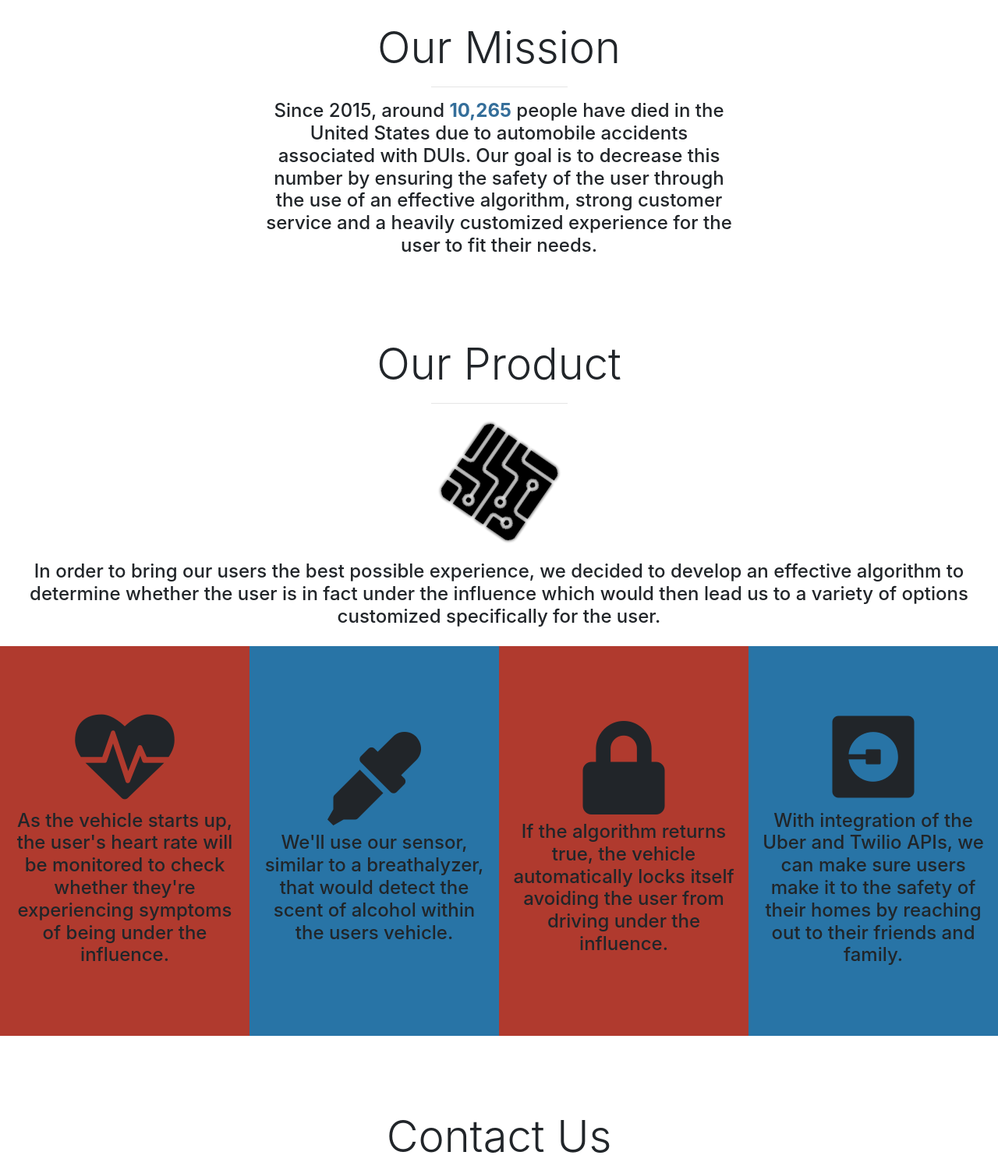
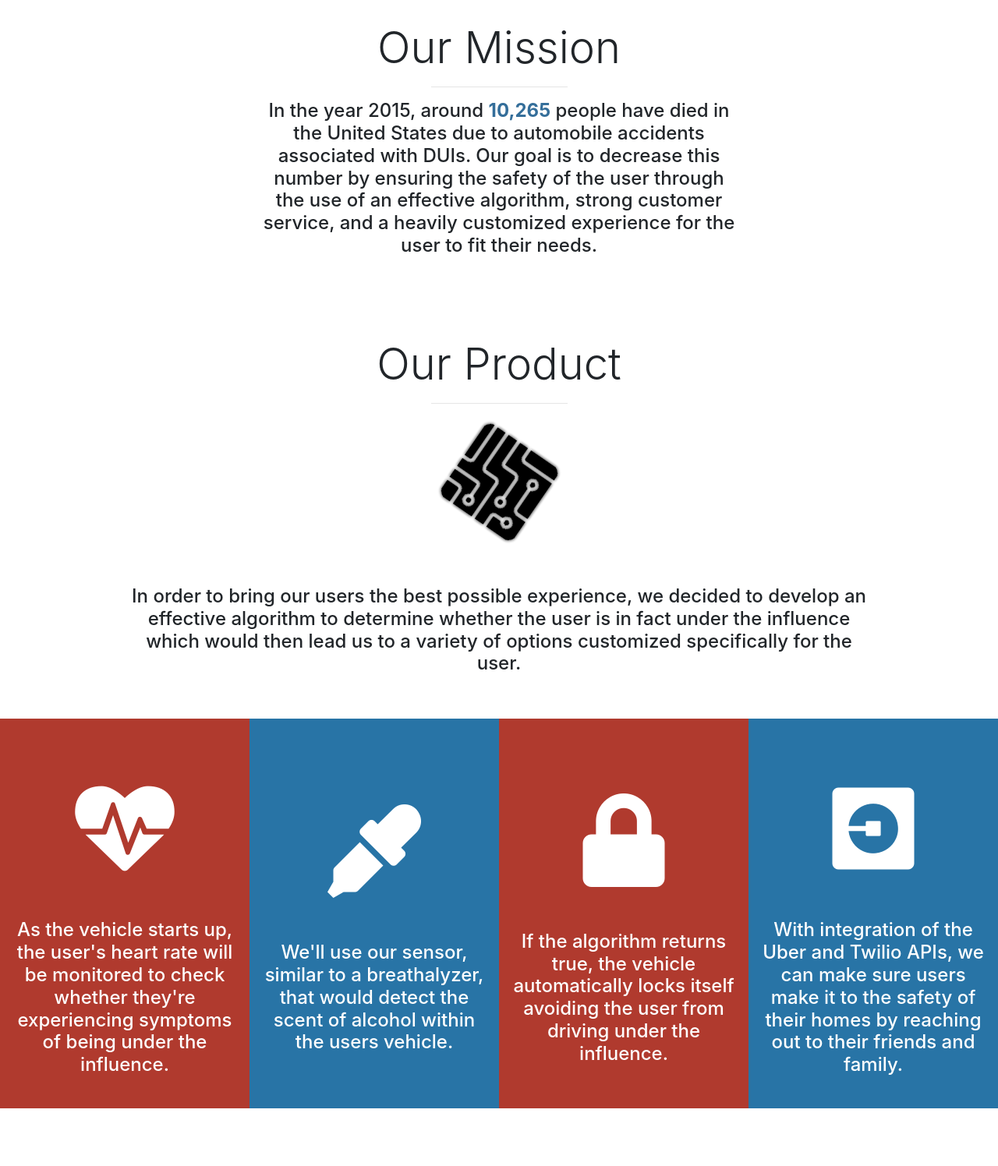
Before and after one commit to aisham19/DS2, a plain HTML site: page index.html in a window 1280 px wide. Shown: the part 820-2316 px from the top of the page at 78% size. Drawn offline with Linux system fonts and the light colour scheme; animation ran at ten frames a second.

Commit message:
Final prototype

```diff
--- a/index.html
+++ b/index.html
@@ -60,10 +60,10 @@
           <h1 class="display-4">Our Mission</h1>
           <hr class="main-hr" />
           <h4>
-            Since 2015, around <b class="rainbow">10,265</b> people have died in
+            In the year 2015, around <b class="rainbow">10,265</b> people have died in
             the United States due to automobile accidents associated with DUIs.
             Our goal is to decrease this number by ensuring the safety of the user
-            through the use of an effective algorithm, strong customer service and
+            through the use of an effective algorithm, strong customer service, and
             a heavily customized experience for the user to fit their needs.
           </h4>
         </div>
@@ -78,35 +78,35 @@
           <h1 class="display-4">Our Product</h1>
           <hr class="main-hr" />
           <img class="spin" src="./imgs/sensor.png" alt="Sensor" />
-          <h4 class="py-3">
+          <h4 class="py-5 w-75 mx-auto">
             In order to bring our users the best possible experience, we decided to develop
             an effective algorithm to determine whether the user is in fact under the influence
             which would then lead us to a variety of options customized specifically for the user.
           </h4>
         </div>
       </div>
-      <div class="row d-flex align-items-center justify-content-center full-width">
+      <div class="row d-flex align-items-center justify-content-center text-white">
         <div class="text-center d-flex align-items-center justify-content-center h-500 col-md-3 bg-red py-4">
           <div>
-            <h1><i class="fas fa-heartbeat fa-3x"></i></h1>
+            <h1 class="py-5"><i class="fas fa-heartbeat fa-3x"></i></h1>
             <h4>As the vehicle starts up, the user's heart rate will be monitored to check whether they're experiencing symptoms of being under the influence.</h4>
           </div>
         </div>
         <div class="text-center d-flex align-items-center justify-content-center h-500 col-md-3 bg-blue py-4">
           <div>
-            <h1><i class="fas fa-eye-dropper fa-3x"></i></h1>
+            <h1 class="py-5"><i class="fas fa-eye-dropper fa-3x"></i></h1>
             <h4>We'll use our sensor, similar to a breathalyzer, that would detect the scent of alcohol within the users vehicle.</h4>
           </div>
         </div>
         <div class="text-center d-flex align-items-center justify-content-center h-500 col-md-3 bg-red py-4">
           <div>
-            <h1><i class="fas fa-lock fa-3x"></i></h1>
+            <h1 class="py-5"><i class="fas fa-lock fa-3x"></i></h1>
             <h4>If the algorithm returns true, the vehicle automatically locks itself avoiding the user from driving under the influence.</h4>
           </div>
         </div>
         <div class="text-center d-flex align-items-center justify-content-center h-500 col-md-3 bg-blue py-4">
           <div>
-            <h1><i class="fab fa-uber fa-3x"></i></h1>
+            <h1 class="py-5"><i class="fab fa-uber fa-3x"></i></h1>
             <h4>With integration of the Uber and Twilio APIs, we can make sure users make it to the safety of their homes by reaching out to their friends and family.</h4>
           </div>
         </div>
@@ -117,7 +117,7 @@
 
     <!-- Contact Us -->
     <div class="container-fluid py-5" id="contact-us">
-      <div class="row d-flex align-items-center justify-content-center full-width">
+      <div class="row d-flex align-items-center justify-content-center">
         <div class="text-center col-md-6">
           <h1 class="display-4">Contact Us</h1>
           <hr class="main-hr" />
```
